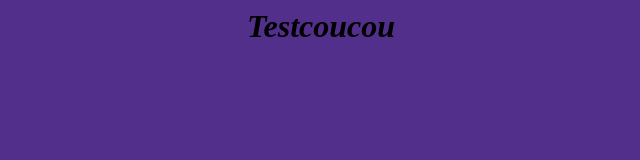
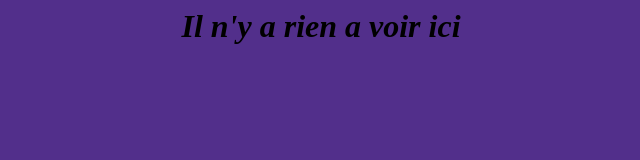
Before and after one commit to Poorlylickedbear/Poorlylickedbear.github.io, a plain HTML site: page 404.html in a window 1280 px wide. Shown: the whole page, without its empty margins (319-959 px from the left). Drawn offline with Linux system fonts and the light colour scheme.

Commit message:
Update 404.html

```diff
--- a/404.html
+++ b/404.html
@@ -2,11 +2,11 @@
 	<html>
 
 	  <head>
-	  <title>Bienvenue dans le monde de spyrojojo </title>
+	  <title>ok</title>
 	  </head>
 
 	  <body style="background-color:#522f8b;">
-	  	<i><h1 align="center">Testcoucou</h1></i>
+	  	<i><h1 align="center">Il n'y a rien a voir ici </h1></i>
 	  </body>
 
 	</html>
```
